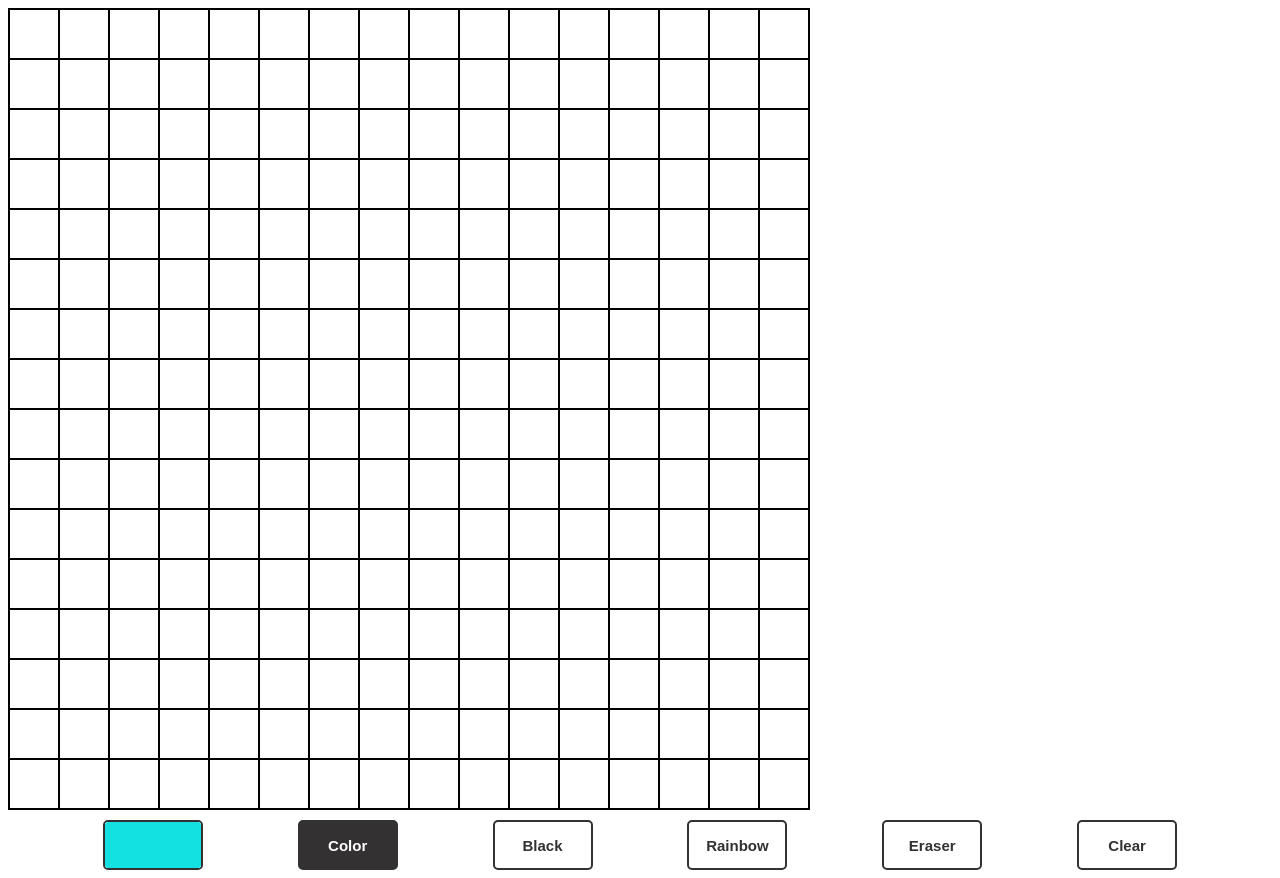
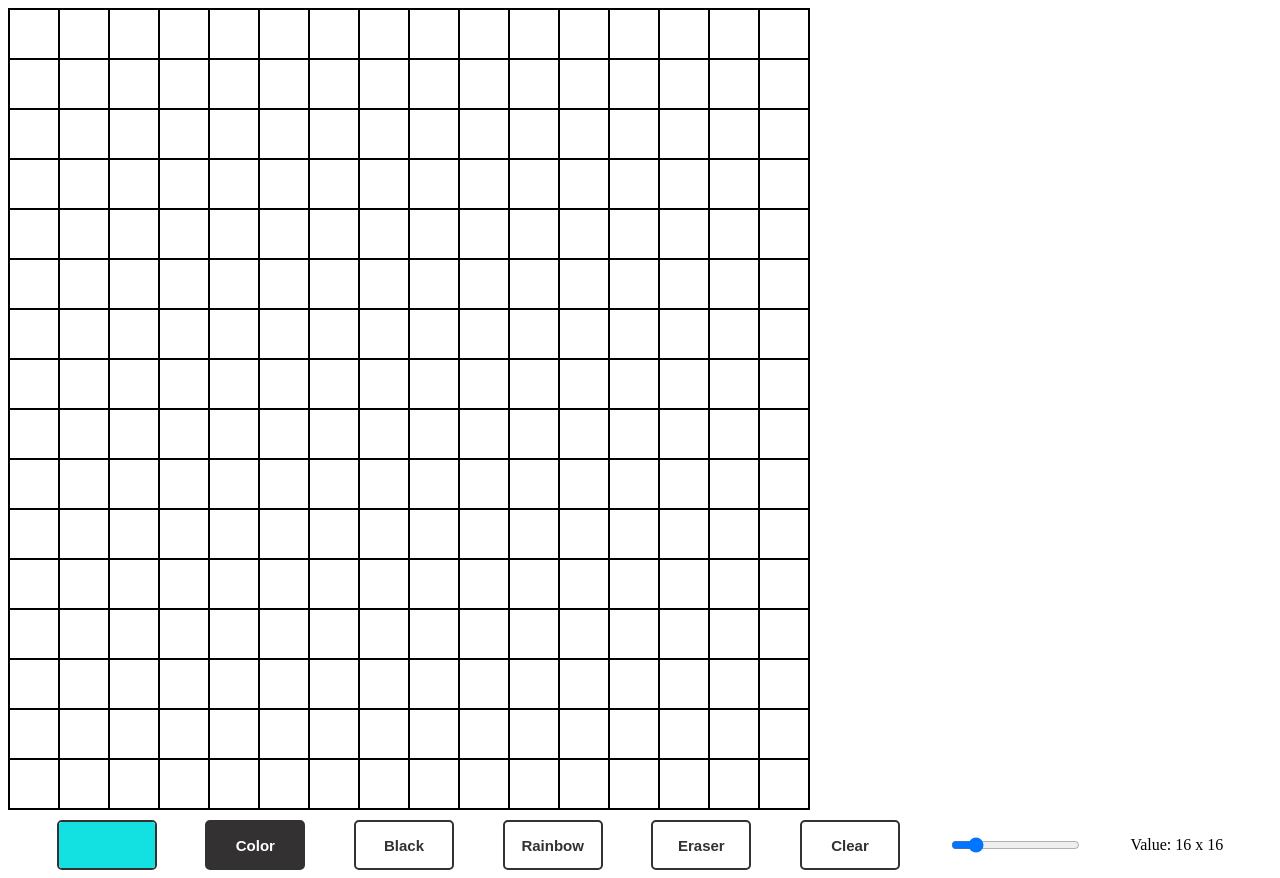
Before and after one commit to vzMars/etch-a-sketch, a plain HTML site: page index.html in a window 1280 px wide. Drawn offline with Linux system fonts and the light colour scheme.

Commit message:
user is now able to clear the grid using the clear button and is also able to change the grid size using the range slider

```diff
--- a/index.html
+++ b/index.html
@@ -18,6 +18,8 @@
       <button class="color-choice" id="rainbowBtn">Rainbow</button>
       <button class="color-choice" id="eraserBtn">Eraser</button>
       <button class="settings" id="clearBtn">Clear</button>
+      <input type="range" id="grid-size" min="1" max="100" value="16" />
+      <p>Value: <span id="demo"></span></p>
     </div>
   </body>
 </html>
--- a/scripts/main.js
+++ b/scripts/main.js
@@ -1,15 +1,16 @@
 const container = document.querySelector('#grid-container');
 const colorChooser = document.querySelector('#colorChooser');
 const colorChoices = document.querySelectorAll('.color-choice');
-const clearBtn = document.querySelector('clearBtn');
-
-makeGrid(16, 16);
+const clearBtn = document.querySelector('#clearBtn');
+const gridSize = document.querySelector('#grid-size');
+const output = document.querySelector('#demo');
 
 colorChoices.forEach((colorChoice) =>
   colorChoice.addEventListener('click', activateColorChoice)
 );
 
 clearBtn.addEventListener('click', clearGrid);
+gridSize.addEventListener('change', changeGridSize);
 
 function makeGrid(cols, rows) {
   let gridSize = cols * rows;
@@ -21,6 +22,11 @@ function makeGrid(cols, rows) {
     container.appendChild(newDiv);
     newDiv.addEventListener('mouseenter', colorGrid);
   }
+}
+
+function changeGridSize() {
+  output.innerText = `${gridSize.value} x ${gridSize.value}`;
+  clearGrid();
 }
 
 function activateColorChoice(e) {
@@ -88,4 +94,11 @@ function eraser() {
   return color;
 }
 
-function clearGrid() {}
+function clearGrid() {
+  while (container.firstChild) {
+    container.removeChild(container.firstChild);
+  }
+  makeGrid(gridSize.value, gridSize.value);
+}
+
+changeGridSize();
```
